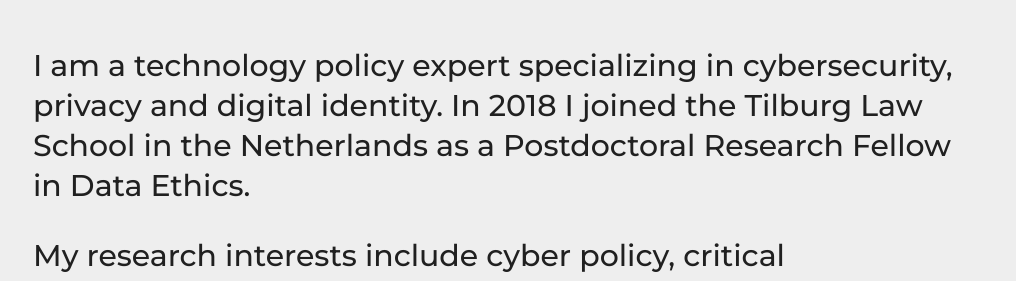
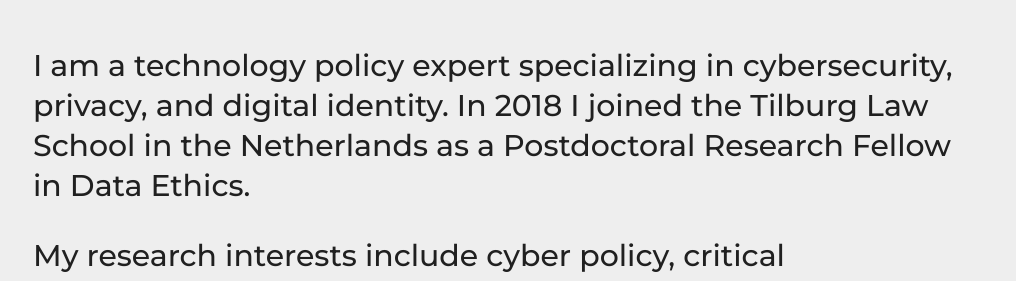
Before and after one commit to haroonalrasheed/641a, a Jekyll site: the page built from index.md, in a window 1280 px wide. Shown: the part 155-436 px from the top of the page, without its empty margins (131-1147 px from the left). Built offline with Jekyll 4.4.1, drawn with Linux system fonts in a browser that asks for light colours.

```diff
--- a/index.md
+++ b/index.md
@@ -3,7 +3,7 @@ layout: default
 title: Aaron K. Martin, PhD
 ---
 
-I am a technology policy expert specializing in cybersecurity, privacy and digital identity. In 2018 I joined the Tilburg Law School in the Netherlands as a Postdoctoral Research Fellow in Data Ethics.
+I am a technology policy expert specializing in cybersecurity, privacy, and digital identity. In 2018 I joined the Tilburg Law School in the Netherlands as a Postdoctoral Research Fellow in Data Ethics.
 
 My research interests include cyber policy, critical infrastructure protection, surveillance, biometrics, technology regulation, cybersecurity in the financial services sector, and data and development. I am particularly interested in exploring these topics across the Global South.
 
```
